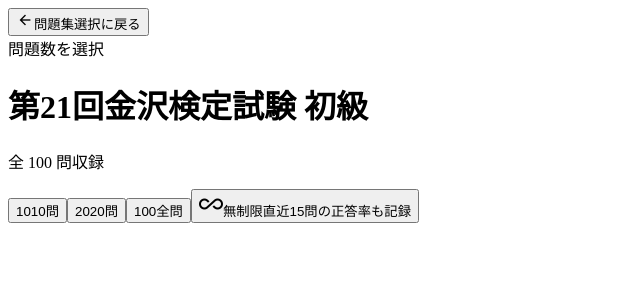
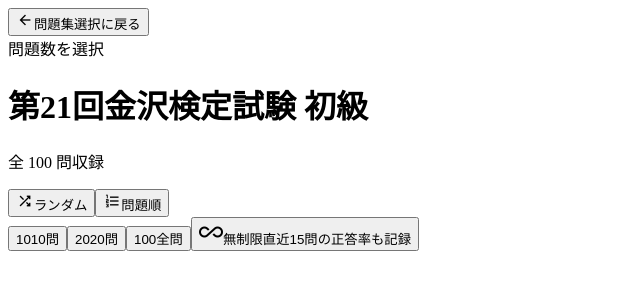
Before and after one commit to 31n/kanazawa-kentei, a React (Vite) app: page / in a window 1280 px wide. Both pictures are taken after a click on the button 715 px from the left and 280 px from the top of the page. Shown: the top 300 px of the page, without its empty margins (0-640 px from the left). Built offline with nearby package versions, Linux system fonts and the light colour scheme; the HTML template or start-up script is replaced by a standard one.

Commit message:
正順に出題を追加

```diff
--- a/src/App.jsx
+++ b/src/App.jsx
@@ -9,6 +9,7 @@ export default function App() {
   const [screen, setScreen] = useState('home');
   const [quiz, setQuiz] = useState(null);
   const [mode, setMode] = useState(null);
+  const [order, setOrder] = useState('random');
   const [result, setResult] = useState(null);
   const [attempt, setAttempt] = useState(0);
 
@@ -17,8 +18,9 @@ export default function App() {
     setScreen('setup');
   }
 
-  function handleStart(selectedMode) {
+  function handleStart(selectedMode, selectedOrder) {
     setMode(selectedMode);
+    setOrder(selectedOrder);
     setAttempt((n) => n + 1);
     setScreen('quiz');
   }
@@ -69,9 +71,10 @@ export default function App() {
 
       {screen === 'quiz' && quiz && mode && (
         <Quiz
-          key={`${quiz.id}-${mode}-${attempt}`}
+          key={`${quiz.id}-${mode}-${order}-${attempt}`}
           quiz={quiz}
           mode={mode}
+          order={order}
           onFinish={handleFinish}
           onExit={handleExitQuiz}
         />
--- a/src/components/Quiz.jsx
+++ b/src/components/Quiz.jsx
@@ -5,17 +5,17 @@ import { recordAnswer, getStats, overallAccuracy, recentAccuracy } from '../util
 
 const LETTERS = ['A', 'B', 'C', 'D'];
 
-function buildInitialQueue(questions, mode) {
-  const pool = shuffle(questions);
+function buildInitialQueue(questions, mode, order) {
+  const pool = order === 'sequential' ? [...questions] : shuffle(questions);
   if (mode === 10 || mode === 20) return pool.slice(0, mode);
   return pool; // 'all' or 'unlimited' — unlimited refills as it drains
 }
 
-export default function Quiz({ quiz, mode, onFinish, onExit }) {
+export default function Quiz({ quiz, mode, order = 'random', onFinish, onExit }) {
   const isUnlimited = mode === 'unlimited';
   const total = mode === 'all' || isUnlimited ? quiz.questions.length : mode;
 
-  const [queue, setQueue] = useState(() => buildInitialQueue(quiz.questions, mode));
+  const [queue, setQueue] = useState(() => buildInitialQueue(quiz.questions, mode, order));
   const [qIndex, setQIndex] = useState(0); // count of questions served so far
   const [current, setCurrent] = useState(() => queue[0]);
   const [selected, setSelected] = useState(null);
@@ -73,7 +73,7 @@ export default function Quiz({ quiz, mode, onFinish, onExit }) {
 
     let nextQueue = queue.slice(1);
     if (isUnlimited && nextQueue.length === 0) {
-      nextQueue = shuffle(quiz.questions);
+      nextQueue = order === 'sequential' ? [...quiz.questions] : shuffle(quiz.questions);
     }
     setQueue(nextQueue);
     setCurrent(nextQueue[0]);
--- a/src/components/Setup.jsx
+++ b/src/components/Setup.jsx
@@ -1,3 +1,4 @@
+import { useState } from 'react';
 import Icon from './Icon.jsx';
 
 const BASE_OPTIONS = [
@@ -7,7 +8,13 @@ const BASE_OPTIONS = [
   { value: 'unlimited', label: '無制限' },
 ];
 
+const ORDER_OPTIONS = [
+  { value: 'random', label: 'ランダム', icon: 'shuffle' },
+  { value: 'sequential', label: '問題順', icon: 'format_list_numbered' },
+];
+
 export default function Setup({ quiz, onStart, onBack }) {
+  const [order, setOrder] = useState('random');
   const total = quiz.questions.length;
   const options = BASE_OPTIONS.filter((opt) => typeof opt.value !== 'number' || opt.value <= total);
 
@@ -24,9 +31,25 @@ export default function Setup({ quiz, onStart, onBack }) {
         <p className="hero-sub">全 {total} 問収録</p>
       </div>
 
+      <div className="order-toggle" role="radiogroup" aria-label="出題順">
+        {ORDER_OPTIONS.map((opt) => (
+          <button
+            key={opt.value}
+            type="button"
+            role="radio"
+            aria-checked={order === opt.value}
+            className={`order-btn${order === opt.value ? ' is-active' : ''}`}
+            onClick={() => setOrder(opt.value)}
+          >
+            <Icon name={opt.icon} size={18} />
+            {opt.label}
+          </button>
+        ))}
+      </div>
+
       <div className="option-grid">
         {options.map((opt) => (
-          <button key={opt.value} className="option-card" onClick={() => onStart(opt.value)}>
+          <button key={opt.value} className="option-card" onClick={() => onStart(opt.value, order)}>
             {opt.value === 'unlimited' ? (
               <Icon name="all_inclusive" size={24} />
             ) : (
--- a/src/styles/global.css
+++ b/src/styles/global.css
@@ -442,6 +442,35 @@ input:focus-visible,
   gap: 8px;
 }
 
+.order-toggle {
+  display: grid;
+  grid-template-columns: 1fr 1fr;
+  gap: 8px;
+  margin-bottom: 12px;
+}
+
+.order-btn {
+  display: inline-flex;
+  align-items: center;
+  justify-content: center;
+  gap: 6px;
+  padding: 11px 12px;
+  font-family: var(--font-body);
+  font-weight: 600;
+  font-size: 14px;
+  color: var(--ink-soft);
+  background: var(--surface);
+  border: 1px solid var(--line-strong);
+  border-radius: var(--radius-m);
+  transition: background 0.15s var(--ease), border-color 0.15s var(--ease), color 0.15s var(--ease);
+}
+
+.order-btn.is-active {
+  color: var(--ink);
+  background: var(--gold-soft);
+  border-color: var(--gold-deep);
+}
+
 .option-grid {
   display: grid;
   grid-template-columns: 1fr 1fr;
```
